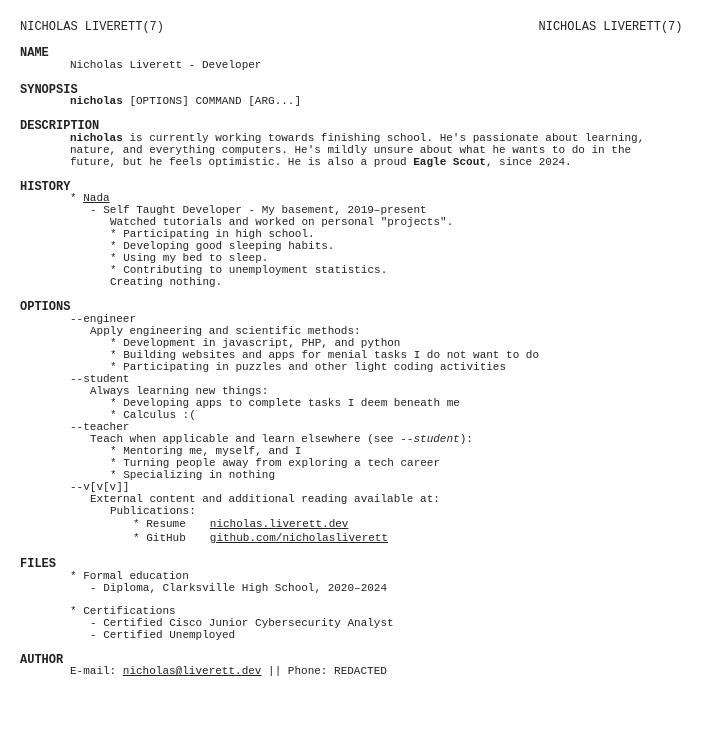
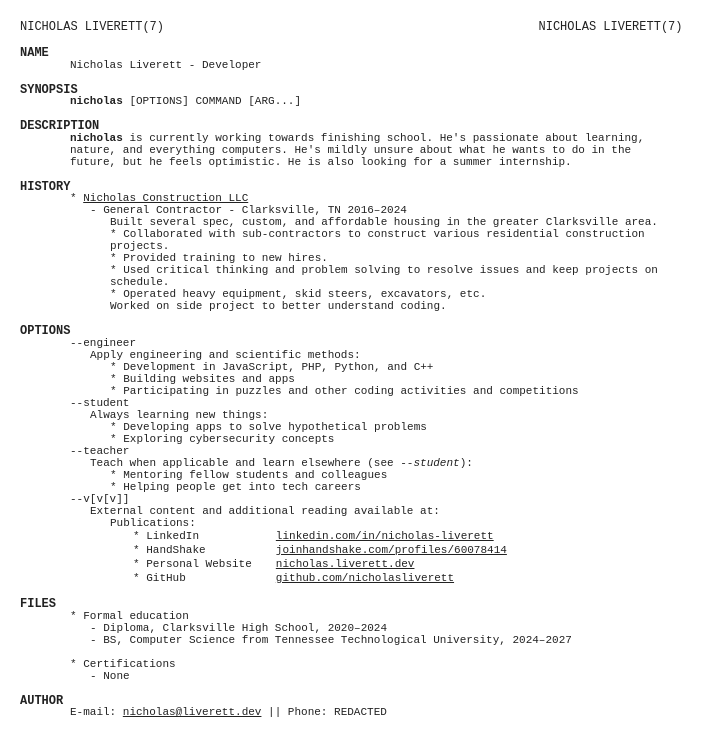
Before and after one commit to nicholasliverett/portfolio, a website: page index.html in a window 1280 px wide. Shown: the whole page, without its empty margins (0-724 px from the left). Drawn offline with Linux system fonts and the light colour scheme.

Commit message:
Actually made it a resume/portfolio

```diff
--- a/index.html
+++ b/index.html
@@ -34,7 +34,7 @@
     }
     .triplesubtext {
       margin: 0px 0px 0px 90px;
-      width: 475px;
+      width: 575px;
     }
     .bottomcut {
       margin-bottom: 0px;
@@ -79,22 +79,22 @@
 <p class="subtext">
 <b>nicholas</b> is currently working towards finishing school.
 He's passionate about learning, nature, and everything computers. He's mildly unsure about
-what he wants to do in the future, but he feels optimistic. He is also a proud <b>Eagle Scout</b>, since 2024.
+what he wants to do in the future, but he feels optimistic. He is also looking for a summer internship.
 </p>
 <h1>HISTORY</h1>
 <p class="subtext bottomcut">
-  * <a href="/nada">Nada</a>
+  * <a href="https://nicholasconstructionllc.com/" target="_blank">Nicholas Construction LLC</a>
 </p>
 <p class="doublesubtext">
-- Self Taught Developer - My basement, 2019–present
+- General Contractor - Clarksville, TN 2016–2024
 </p>
 <p class="triplesubtext">
-Watched tutorials and worked on personal "projects".<br>
- * Participating in high school.<br>
- * Developing good sleeping habits.<br>
- * Using my bed to sleep.<br>
- * Contributing to unemployment statistics.<br>
-Creating nothing.
+Built several spec, custom, and affordable housing in the greater Clarksville area.<br>
+ * Collaborated with sub-contractors to construct various residential construction projects.<br>
+ * Provided training to new hires.<br>
+ * Used critical thinking and problem solving to resolve issues and keep projects on schedule.<br>
+ * Operated heavy equipment, skid steers, excavators, etc.<br>
+Worked on side project to better understand coding.
 </p>
 <h1>OPTIONS</h1>
 <p class="subtext">
@@ -104,9 +104,9 @@ Creating nothing.
 Apply engineering and scientific methods:
 </p>
 <p class="triplesubtext">
-  * Development in javascript, PHP, and python<br>
-  * Building websites and apps for menial tasks I do not want to do<br>
-  * Participating in puzzles and other light coding activities<br>
+  * Development in JavaScript, PHP, Python, and C++<br>
+  * Building websites and apps<br>
+  * Participating in puzzles and other coding activities and competitions<br>
 </p>
 <p class="subtext">
   --student
@@ -115,8 +115,8 @@ Apply engineering and scientific methods:
 Always learning new things:
 </p>
 <p class="triplesubtext">
-  * Developing apps to complete tasks I deem beneath me<br>
-  * Calculus :(<br>
+  * Developing apps to solve hypothetical problems<br>
+  * Exploring cybersecurity concepts<br>
 </p>
 <p class="subtext">
   --teacher
@@ -125,9 +125,8 @@ Always learning new things:
 Teach when applicable and learn elsewhere (see <i>--student</i>):
 </p>
 <p class="triplesubtext">
-  * Mentoring me, myself, and I<br>
-  * Turning people away from exploring a tech career<br>
-  * Specializing in nothing<br>
+  * Mentoring fellow students and colleagues<br>
+  * Helping people get into tech careers<br>
 </p>
 <p class="subtext">
   --v[v[v]]
@@ -140,7 +139,23 @@ Teach when applicable and learn elsewhere (see <i>--student</i>):
   <table>
     <tr>
       <td>
-        * Resume
+        * LinkedIn
+      </td>
+      <td>
+        <a href="www.linkedin.com/in/nicholas-liverett">linkedin.com/in/nicholas-liverett</a><br>
+      </td>
+    </tr>
+    <tr>
+      <td>
+        * HandShake
+      </td>
+      <td>
+        <a href="https://tntech.joinhandshake.com/profiles/60078414">joinhandshake.com/profiles/60078414</a><br>
+      </td>
+    </tr>
+    <tr>
+      <td>
+        * Personal Website
       </td>
       <td>
         <a href="https://nicholas.liverett.dev">nicholas.liverett.dev</a><br>
@@ -164,13 +179,14 @@ Teach when applicable and learn elsewhere (see <i>--student</i>):
   <p class="doublesubtext">
     - Diploma, Clarksville High School, 2020–2024<br>
   </p>
-</p>
+  <p class="doublesubtext">
+    - BS, Computer Science from Tennessee Technological University, 2024–2027<br><br>
+  </p>
 <p class="subtext bottomcut">
   * Certifications
 </p>
   <p class="doublesubtext">
-    - Certified Cisco Junior Cybersecurity Analyst<br>
-    - Certified Unemployed<br>
+    - None<br>
   </p>
 </p>
 <h1>AUTHOR</h1>
--- a/nada.html
+++ /dev/null
@@ -1,33 +0,0 @@
-<!DOCTYPE html>
-<html><head><meta http-equiv="Content-Type" content="text/html; charset=UTF-8">
-  <title>Nada</title>
-  <style type="text/css">
-    :root {
-      color-scheme: light dark;
-    }
-    body {
-      font-family: monospace;
-      font-size: 11px;
-      color: light-dark(#222222, #FFFFFF);
-      margin: 20px 10px 0px 20px;
-      text-align: left;
-    }
-    .footer {
-      margin: 10px 0px 0px 0px;
-      color: light-dark(#222222, #CCCCCC);
-    }
-    </style>
-<style type="text/css"></style></head>
-<!-- Google tag (gtag.js) -->
-<script async src="https://www.googletagmanager.com/gtag/js?id=G-L71CTCPQDF"></script>
-<script>
-  window.dataLayer = window.dataLayer || [];
-  function gtag(){dataLayer.push(arguments);}
-  gtag('js', new Date());
-
-  gtag('config', 'G-L71CTCPQDF');
-</script>
-<body>
-<p>I have 0 experience!</p>
-</body>
-</html>
```
